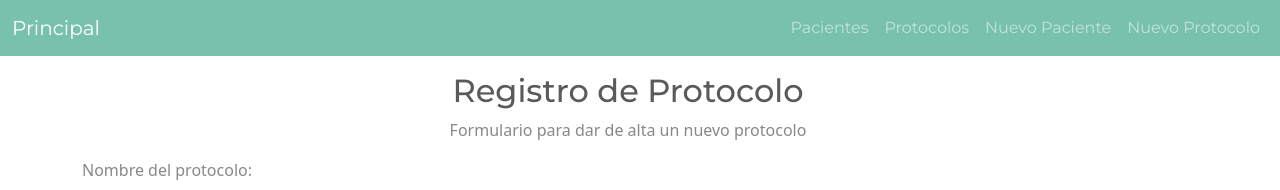
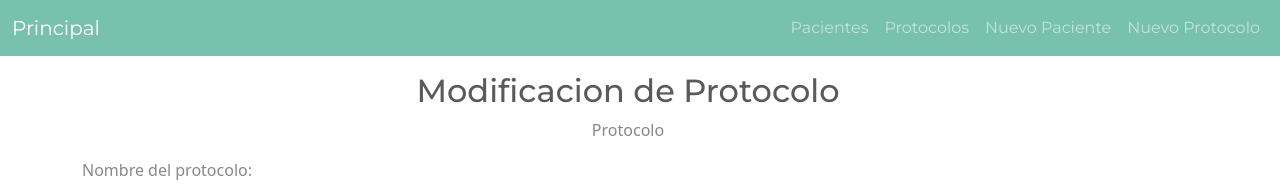
Before and after one commit to KingGnome115/page, a Vue app: page /protocolos/1 in a window 1280 px wide. Shown: the top 190 px of the page. Built offline with nearby package versions, Linux system fonts and the light colour scheme; no server answers.

Commit message:
Elimine linea de codigo que no servia en AltasProtocolo2 y arregle un bug que dejo pastrana en MEProtocolo

```diff
--- a/src/components/AltaProtocolo2.vue
+++ b/src/components/AltaProtocolo2.vue
@@ -162,10 +162,6 @@ export default defineComponent({
                     }
                 }
             }
-
-            if (index >  this.indexVisitaCero) {
-                this.arrVisitas[index].eotTratamiento = false
-            }
         },
     },
     mounted(){
--- a/src/components/MEProtocolo.vue
+++ b/src/components/MEProtocolo.vue
@@ -3,8 +3,8 @@ import { Protocolo } from '../interfaces/Protocolos';
     <div class="container">
         <div class="row mt-3">
             <header class="row text-center" >
-                <h2>Registro de Protocolo</h2>
-                <p>Formulario para dar de alta un nuevo protocolo</p>
+                <h2>Modificacion de Protocolo</h2>
+                <p>Protocolo {{protocolo.nomProtocolo}} </p>
             </header>
 
             <form class="row" action="Protocolo.html" method="get" id="contenedor" @submit.prevent="handleUpdate()">
@@ -152,6 +152,12 @@ import { Protocolo } from '../interfaces/Protocolos';
             async buscarProtocolo(id:string){
                 const res = await consultarProtocolo(id)
                 this.protocolo = res.data
+                for(let i = 0; i < this.protocolo.visitas.length; i++){
+                    if(this.protocolo.visitas[i].visitaCero){
+                        this.indexVisitaCero = i
+                        break
+                    }
+                }
             },
             async handleUpdate(){
                 modificarProtocolo(this.protocolo._id, this.protocolo)
@@ -162,7 +168,6 @@ import { Protocolo } from '../interfaces/Protocolos';
                 this.$router.push("/")
             },
             verificarVisitaCero(index: number){
-
                 for (let i = 0; i < this.protocolo.visitas.length; i++) {
                     if(i !== index){
                         this.protocolo.visitas[i].visitaCero = false
```
